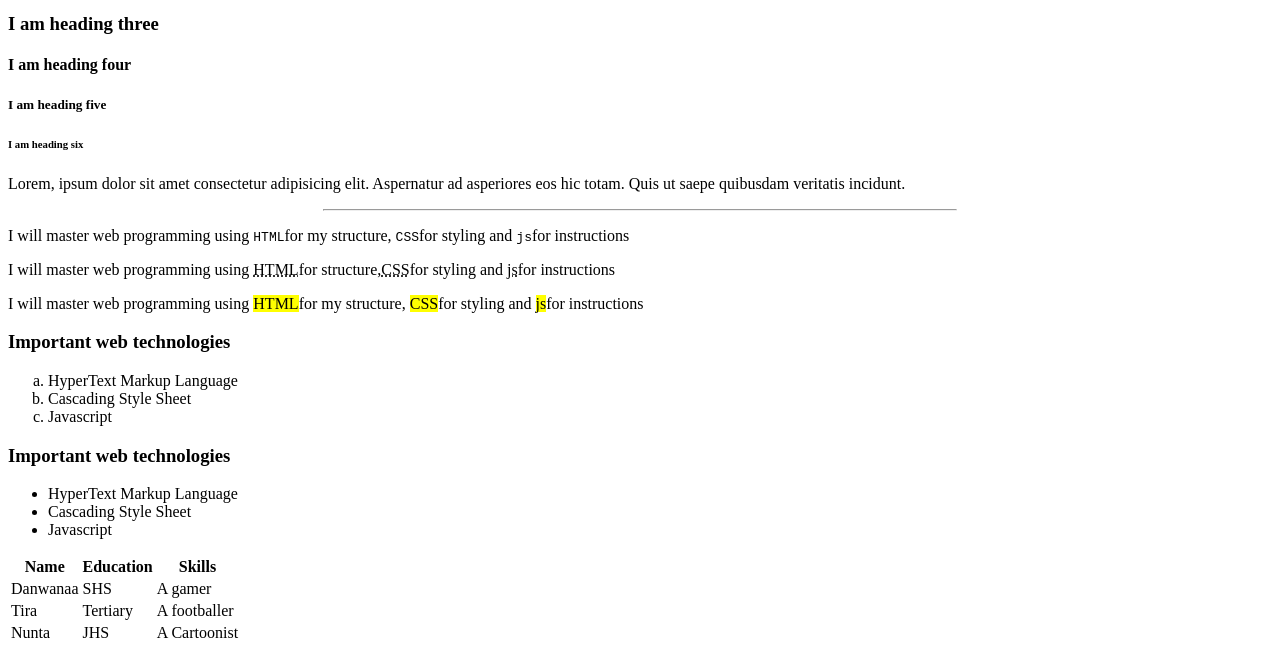
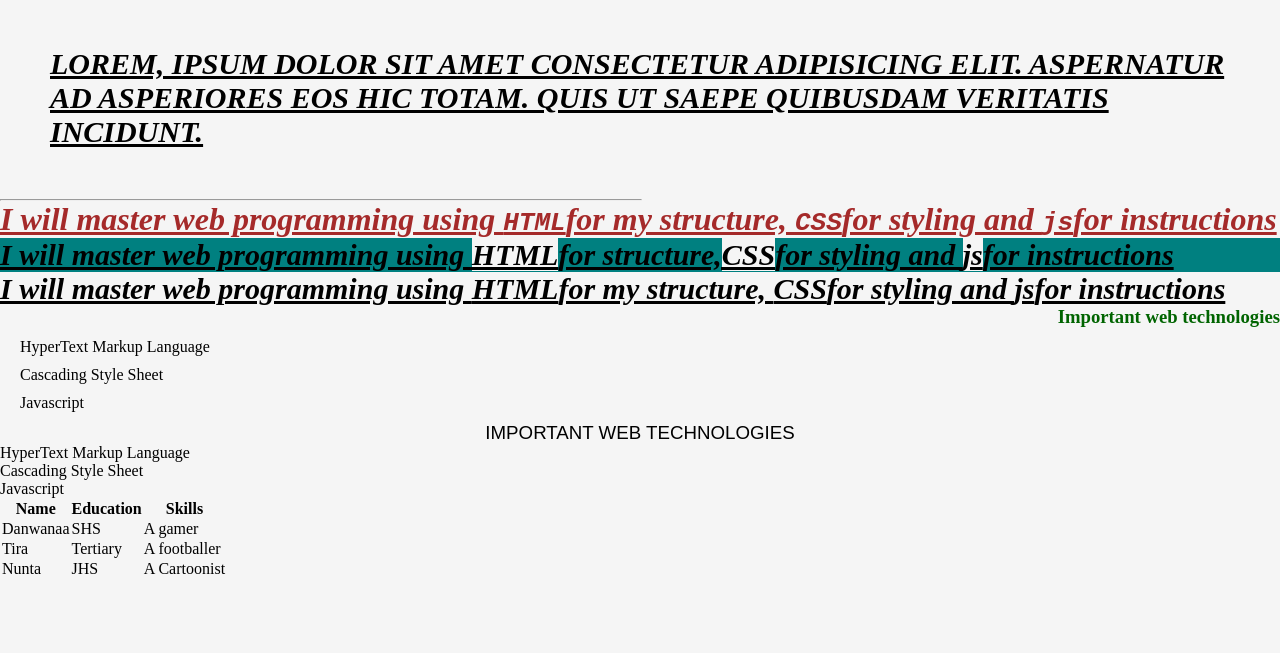
Before and after one commit to iddrisu-abdul-razak/htmlpractice, a plain HTML site: page index.html in a window 1280 px wide. Shown: the part 172-825 px from the top of the page. After the commit the page ends 800 px from the top, so only its background shows below. Drawn offline with Linux system fonts and the light colour scheme.

Commit message:
commit 3

```diff
--- a/index.html
+++ b/index.html
@@ -5,31 +5,32 @@
     <meta http-equiv="X-UA-Compatible" content="IE=edge">
     <meta name="viewport" content="width=device-width, initial-scale=1.0">
     <title>Html practice</title>
+   <link rel="stylesheet" href="style.css">
+
 </head>
 <body>
     <!--heading-->
-   <h1>Hello World!</h1>
-
-   <h1>I am heading one</h1>
+   <h1 style="color:red ;font-weight: bolder;text-align: center;">Hello World!</h1>
+    <h1>I am heading one</h1>
    <h2>I am heading two</h2>
    <h3>I am heading three</h3>
    <h4>I am heading four</h4>
    <h5>I am heading five</h5>
    <h6>I am heading six</h6>
 
-  <p>Lorem, ipsum dolor sit amet consectetur adipisicing elit. Aspernatur ad asperiores eos hic totam. Quis ut saepe quibusdam veritatis incidunt.</p>
+  <p style="padding:50px;text-transform:uppercase">Lorem, ipsum dolor sit amet consectetur adipisicing elit. Aspernatur ad asperiores eos hic totam. Quis ut saepe quibusdam veritatis incidunt.</p>
   <hr width="50%">
 
   <!--text formatting-->
 
-<p> I will master web programming using <code>HTML</code>for my structure, <code>CSS</code>for styling and <code>js</code>for instructions</p>
+<p style="color:brown;font-size:xx-large"> I will master web programming using <code>HTML</code>for my structure, <code>CSS</code>for styling and <code>js</code>for instructions</p>
 
-<p>I will master web programming using <abbr title="HyperText Markup Language">HTML</abbr>for structure,<abbr title="Cascading Style Sheet">CSS</abbr>for styling and <abbr title="Javascript">js</abbr>for instructions</p>
+<p style="background-color:teal ;">I will master web programming using <abbr title="HyperText Markup Language">HTML</abbr>for structure,<abbr title="Cascading Style Sheet">CSS</abbr>for styling and <abbr title="Javascript">js</abbr>for instructions</p>
 
 <p> I will master web programming using <mark>HTML</mark>for my structure, <mark>CSS</mark>for styling and <mark>js</mark>for instructions</p>
 
 <!--ordered list-->
-<h3>Important web technologies</h3>
+<h3 class="tech">Important web technologies</h3>
 <ol type="a">
     <li>HyperText Markup Language</li>
     <li>Cascading Style Sheet</li>
@@ -37,7 +38,7 @@
 </ol>
 
 <!--Unordered list-->
-<h3>Important web technologies</h3>
+<h3 id="web">Important web technologies</h3>
 <ul>
     <li>HyperText Markup Language</li>
     <li>Cascading Style Sheet</li>
--- /dev/null
+++ b/style.css
@@ -0,0 +1,28 @@
+*{
+    margin: 0px;
+    padding: 0px;
+    background-color:whitesmoke;
+}
+ p{
+    font-size: 30px;
+    font-weight: 800;
+    font-style: italic;
+    text-decoration: underline;
+ }
+
+ #web{
+    font-family: sans-serif;
+    font-weight: lighter;
+    text-align: center;
+    text-transform:uppercase;
+ }
+ .tech{
+    color: darkgreen;
+    text-align: right;
+
+ }
+ ol li{
+    list-style: none;
+    text-decoration: dashed;
+    margin: 10px 20px;
+ }
```
